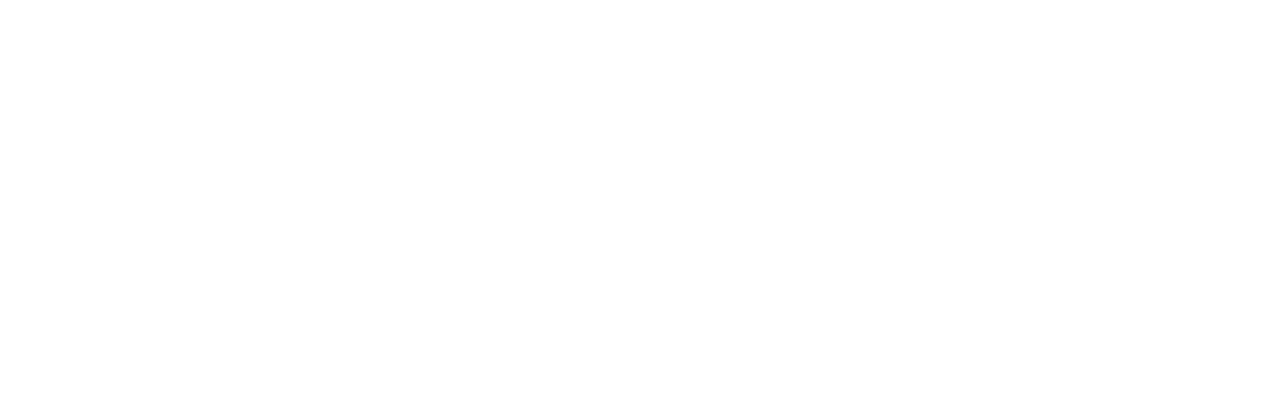
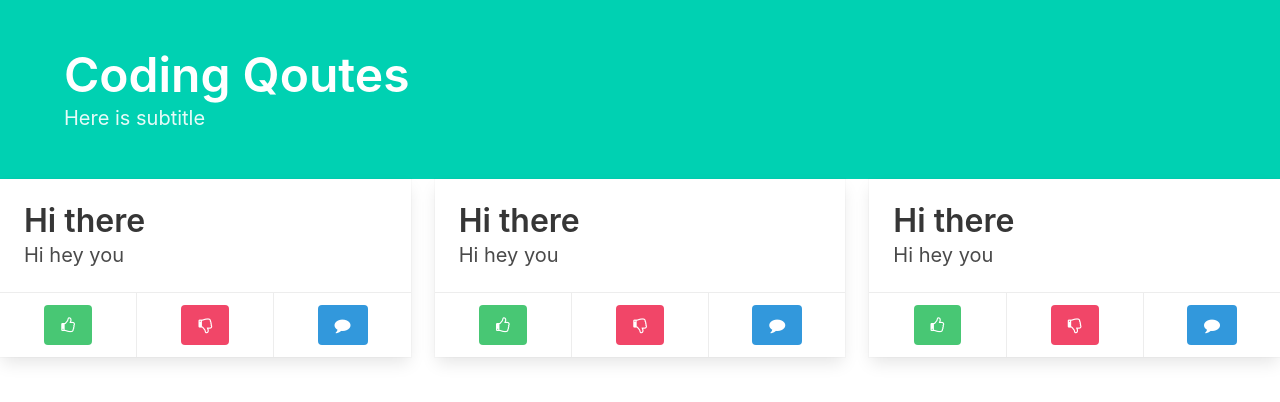
Before and after one commit to bappi2097/bulma-practice, a plain HTML site: page demo/index.htm in a window 1280 px wide. Drawn offline with Linux system fonts and the light colour scheme.

Commit message:
demo design complete

```diff
--- a/demo/index.htm
+++ b/demo/index.htm
@@ -4,8 +4,98 @@
     <meta charset="UTF-8" />
     <meta name="viewport" content="width=device-width, initial-scale=1.0" />
     <title>Bulma</title>
+    <link rel="stylesheet" href="../bulma/css/bulma.min.css" />
+    <link
+      rel="stylesheet"
+      href="https://stackpath.bootstrapcdn.com/font-awesome/4.7.0/css/font-awesome.min.css"
+    />
   </head>
   <body>
-    <!--  -->
+    <section class="hero is-primary">
+      <div class="hero-body">
+        <div class="container">
+          <h1 class="title is-1">Coding Qoutes</h1>
+          <h2 class="subtitle">Here is subtitle</h2>
+        </div>
+      </div>
+    </section>
+
+    <div class="columns">
+      <div class="column">
+        <div class="card">
+          <div class="card-content">
+            <h2 class="title">Hi there</h2>
+            <h3 class="subtitle">Hi hey you</h3>
+          </div>
+          <footer class="card-footer">
+            <div class="card-footer-item">
+              <a href="#" class="button is-success">
+                <i class="fa fa-thumbs-o-up"></i>
+              </a>
+            </div>
+            <div class="card-footer-item">
+              <a href="#" class="button is-danger">
+                <i class="fa fa-thumbs-o-down"></i>
+              </a>
+            </div>
+            <div class="card-footer-item">
+              <a href="#" class="button is-info">
+                <i class="fa fa-comment"></i>
+              </a>
+            </div>
+          </footer>
+        </div>
+      </div>
+      <div class="column">
+        <div class="card">
+          <div class="card-content">
+            <h2 class="title">Hi there</h2>
+            <h3 class="subtitle">Hi hey you</h3>
+          </div>
+          <footer class="card-footer">
+            <div class="card-footer-item">
+              <a href="#" class="button is-success">
+                <i class="fa fa-thumbs-o-up"></i>
+              </a>
+            </div>
+            <div class="card-footer-item">
+              <a href="#" class="button is-danger">
+                <i class="fa fa-thumbs-o-down"></i>
+              </a>
+            </div>
+            <div class="card-footer-item">
+              <a href="#" class="button is-info">
+                <i class="fa fa-comment"></i>
+              </a>
+            </div>
+          </footer>
+        </div>
+      </div>
+      <div class="column">
+        <div class="card">
+          <div class="card-content">
+            <h2 class="title">Hi there</h2>
+            <h3 class="subtitle">Hi hey you</h3>
+          </div>
+          <footer class="card-footer">
+            <div class="card-footer-item">
+              <a href="#" class="button is-success">
+                <i class="fa fa-thumbs-o-up"></i>
+              </a>
+            </div>
+            <div class="card-footer-item">
+              <a href="#" class="button is-danger">
+                <i class="fa fa-thumbs-o-down"></i>
+              </a>
+            </div>
+            <div class="card-footer-item">
+              <a href="#" class="button is-info">
+                <i class="fa fa-comment"></i>
+              </a>
+            </div>
+          </footer>
+        </div>
+      </div>
+    </div>
   </body>
 </html>
```
